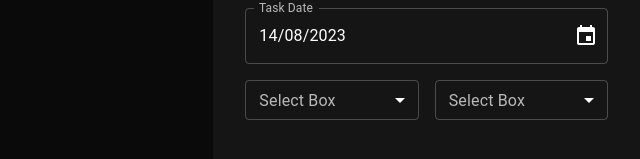
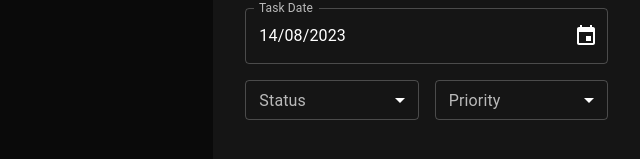
Before and after one commit to aayushjainx/todo-typescript, a React (Create React App) app in the folder todo-react/: page / in a window 1280 px wide. Shown: the part 535-694 px from the top of the page, without its empty margins (640-1280 px from the left). Built offline with nearby package versions, Linux system fonts and the light colour scheme.

Commit message:
feat: passing props and dynamic options in select field

```diff
--- a/todo-react/src/components/createTaskForm/_taskSelectField.tsx
+++ b/todo-react/src/components/createTaskForm/_taskSelectField.tsx
@@ -1,6 +1,7 @@
 import { FormControl, InputLabel, MenuItem, Select } from '@mui/material';
 import React, { FC, ReactElement } from 'react';
 import { ISelectField } from './interfaces/ISelectField';
+import PropTypes from 'prop-types';
 
 export const TaskSelectField: FC<ISelectField> = (props): ReactElement => {
   const {
@@ -33,3 +34,17 @@
     </FormControl>
   );
 };
+
+TaskSelectField.propTypes = {
+  value: PropTypes.string,
+  label: PropTypes.string,
+  name: PropTypes.string,
+  onChange: PropTypes.func,
+  disabled: PropTypes.bool,
+  items: PropTypes.arrayOf(
+    PropTypes.shape({
+      value: PropTypes.string.isRequired,
+      label: PropTypes.string.isRequired,
+    }).isRequired,
+  ),
+};
--- a/todo-react/src/components/createTaskForm/createTaskForm.tsx
+++ b/todo-react/src/components/createTaskForm/createTaskForm.tsx
@@ -4,6 +4,8 @@
 import { TaskDescriptionField } from './_taskDescriptionField';
 import { TaskDateField } from './_taskDateField';
 import { TaskSelectField } from './_taskSelectField';
+import { Status } from './enums/Status';
+import { Priority } from './enums/Priority';
 
 export const CreateTaskForm: FC = (): ReactElement => {
   return (
@@ -23,8 +25,42 @@
         <TaskDescriptionField />
         <TaskDateField />
         <Stack sx={{ width: '100%' }} direction="row" spacing={2}>
-          <TaskSelectField />
-          <TaskSelectField />
+          <TaskSelectField
+            label="Status"
+            name="status"
+            items={[
+              {
+                value: Status.todo,
+                label: Status.todo.toUpperCase(),
+              },
+              {
+                value: Status.inProgress,
+                label: Status.inProgress.toUpperCase(),
+              },
+              {
+                value: Status.completed,
+                label: Status.completed.toUpperCase(),
+              },
+            ]}
+          />
+          <TaskSelectField
+            label="Priority"
+            name="priority"
+            items={[
+              {
+                value: Priority.low,
+                label: Priority.low.toUpperCase(),
+              },
+              {
+                value: Priority.medium,
+                label: Priority.medium.toUpperCase(),
+              },
+              {
+                value: Priority.high,
+                label: Priority.high.toUpperCase(),
+              },
+            ]}
+          />
         </Stack>
       </Stack>
     </Box>
--- /dev/null
+++ b/todo-react/src/components/createTaskForm/enums/Priority.ts
@@ -0,0 +1,5 @@
+export enum Priority {
+  high = 'high',
+  medium = 'medium',
+  low = 'low',
+}
--- /dev/null
+++ b/todo-react/src/components/createTaskForm/enums/Status.ts
@@ -0,0 +1,5 @@
+export enum Status {
+  todo = 'todo',
+  inProgress = 'inProgress',
+  completed = 'completed',
+}
```
